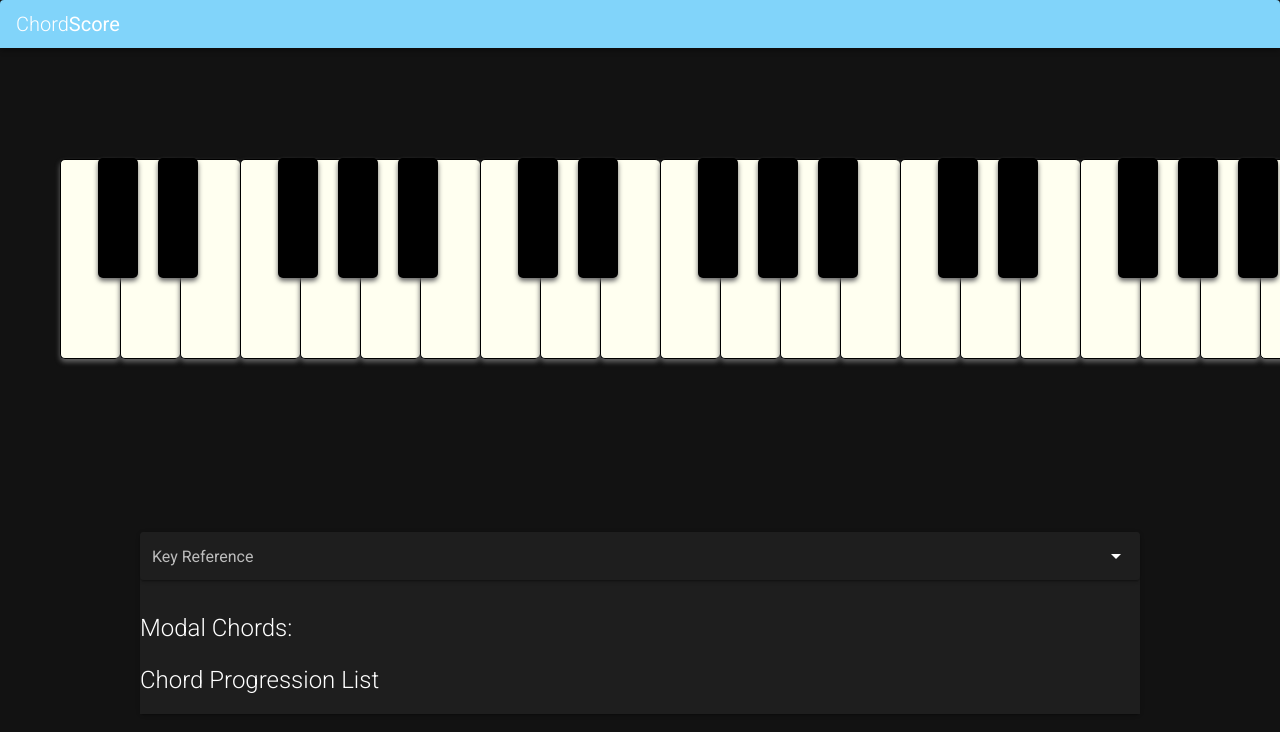
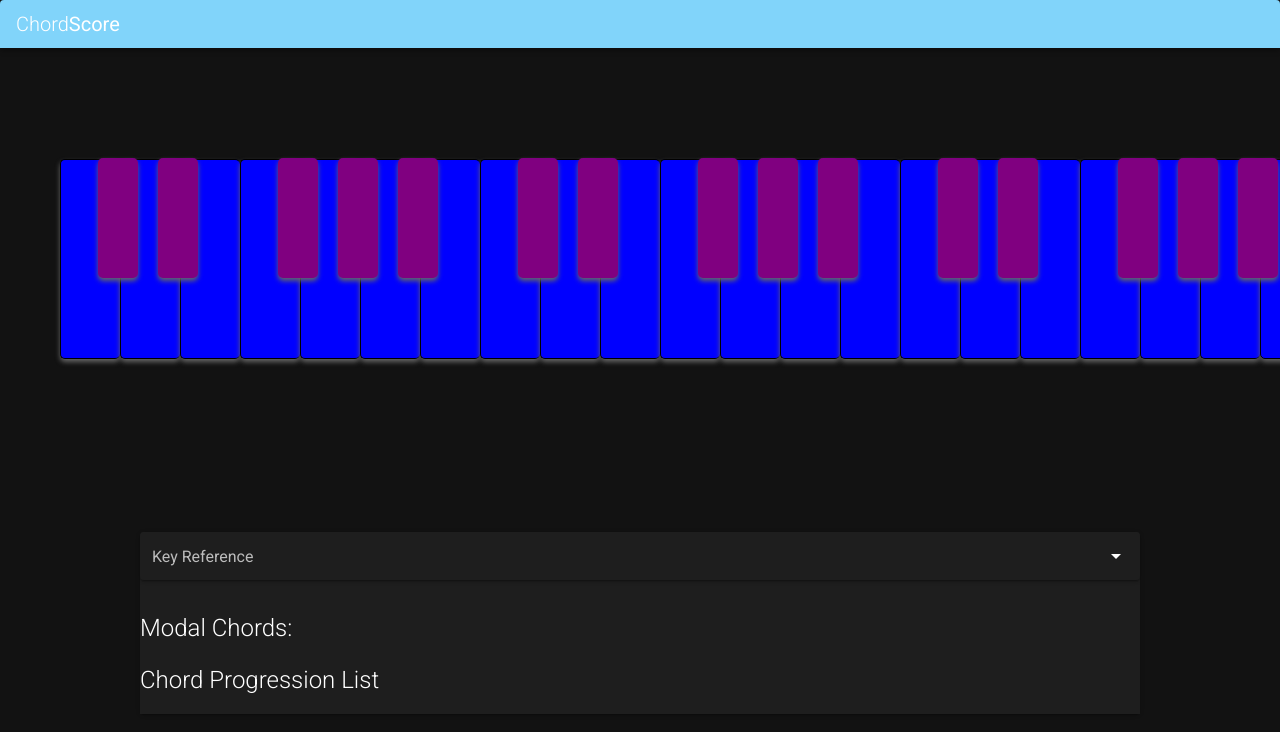
Before and after one commit to olivieromassi/ChordSchool, a Vue app: page / in a window 1280 px wide. Shown: the top 732 px of the page. Built offline with nearby package versions, Linux system fonts and the light colour scheme.

Commit message:
Reduced fingering code, exploiting the updated features

```diff
--- a/src/components/KeyboardKey.vue
+++ b/src/components/KeyboardKey.vue
@@ -41,7 +41,7 @@
         height: 200px;
         border: 1px solid black;
         border-right: none;
-        background: #fffff0;
+        background: blue;
         border-radius: 5px;
         box-shadow: 0 3px 5px #666;
         display: inline-flex;
@@ -61,7 +61,7 @@
         left: 38px;
         width: 40px;
         height: 120px;
-        background: black;
+        background: purple;
         border-radius: 5px;
         box-shadow: 0 3px 5px #666;
         z-index: 999;
@@ -74,6 +74,6 @@
     }
 
     .pressed-key {
-        background: #81D4FA;
+        background: red;
     }
 </style>
```
Also changed, not shown: src/store.js (+8 -3 lines).
